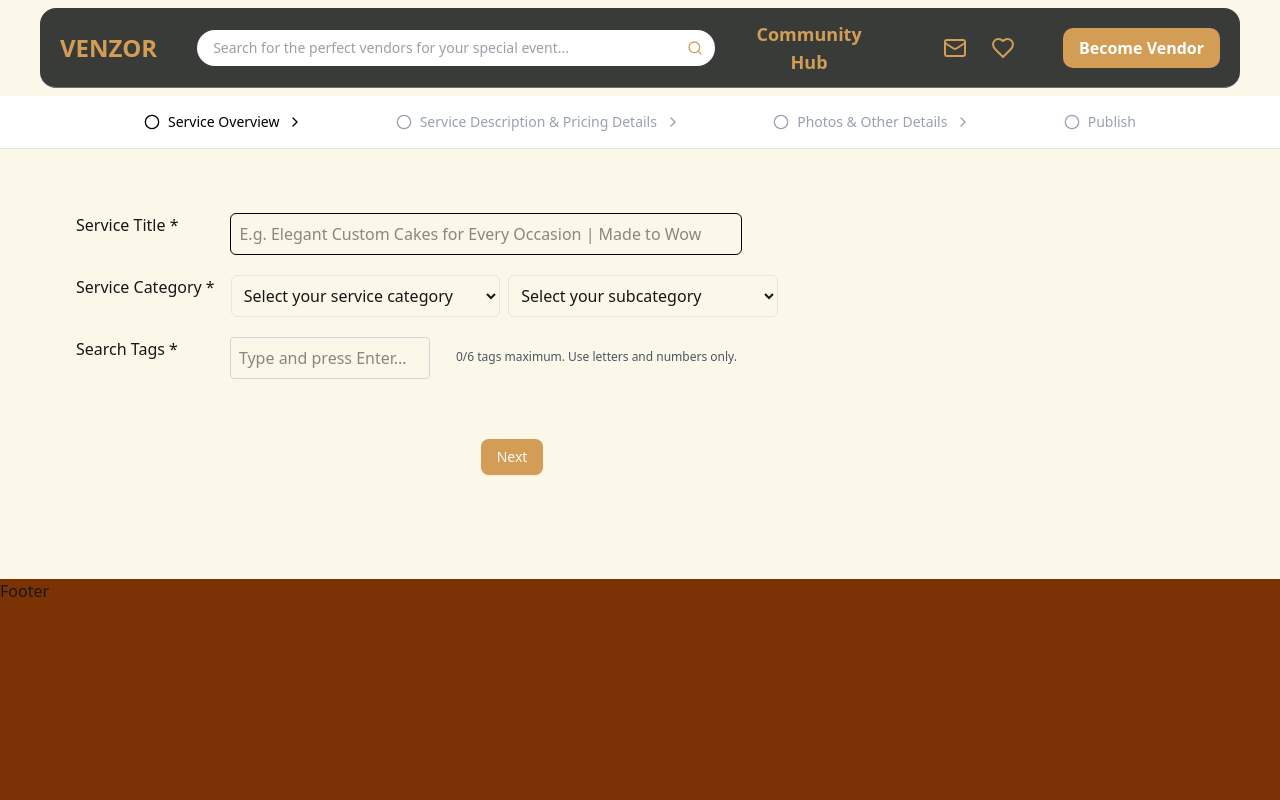
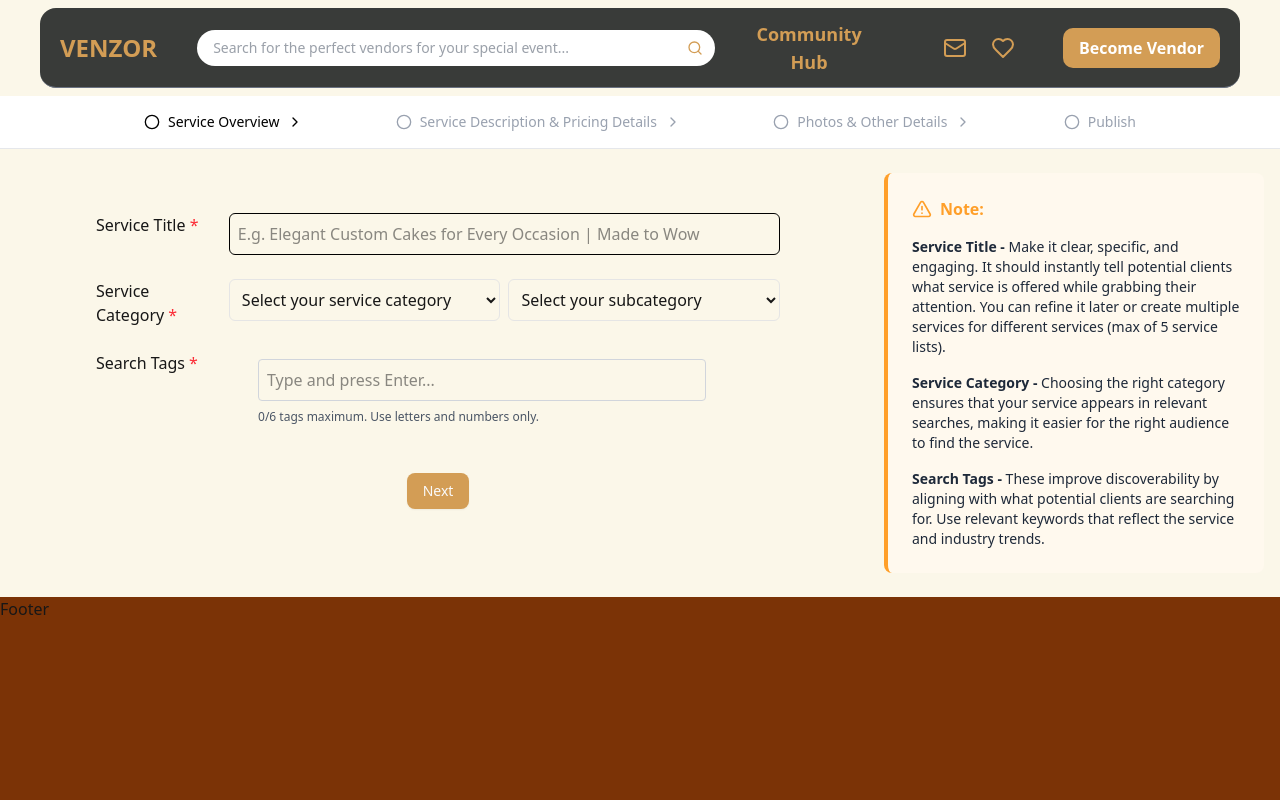
Before and after one commit to SN021/E-Marketplace-for-Event-Industry-Frontend, a Next.js app: page /dashboard/create-service in a window 1280 px wide. Shown: the top 800 px of the page. Built offline with nearby package versions, Linux system fonts and the light colour scheme.

Commit message:
create vendor without css corrections

```diff
--- a/app/dashboard/create-service/page.tsx
+++ b/app/dashboard/create-service/page.tsx
@@ -8,6 +8,7 @@ import {
   CheckCircle,
   ChevronRight,
   Circle,
+  TriangleAlert,
   X,
 } from "lucide-react";
 import clsx from "clsx";
@@ -17,7 +18,6 @@ import {
 } from "@/validation-schemas/create-service-form-schemas";
 import { Button } from "@/components/ui/button";
 import Select from "react-select";
-
 
 const steps = [
   { label: "Service Overview" },
@@ -456,27 +456,40 @@ export default function CreateServicePage() {
       </nav>
 
       {/* Form Content step 01 */}
-      <div className="max-w-5xl px-4 py-6 ">
+      <div className="max-w-full px-4 py-6 ">
         <form onSubmit={handleSubmit(onSubmit)}>
           {currentStep === 0 && (
-            <div className="flex-col flex box px-15 py-10 gap-5">
-              <div className=" flex gap-13">
-                <label htmlFor="service-title"> Service Title *</label>
+            <div className="flex flex-row gap-6 ">
+              <div className="flex-1 space-y-6 px-20 py-10">
+                <div className="flex flex-col md:flex-row items-start gap-3">
+                  <label
+                    htmlFor="service-title"
+                    className="md:w-[150px] font-medium"
+                  >
+                    Service Title <span className="text-red-500">*</span>
+                  </label>
+                  <div className="w-full">
                     <input
                       type="text"
                       {...register("s_title")}
                       aria-invalid={!!errors.s_title}
                       placeholder="E.g. Elegant Custom Cakes for Every Occasion | Made to Wow"
-                  className=" p-2 border border-black rounded-sm w-[512px] "
+                      className="p-2 border border-black rounded-sm w-full"
                     />
                     {errors.s_title && (
                       <p className="error-msg">{errors.s_title.message}</p>
                     )}
                   </div>
+                </div>
 
-              <div className=" flex gap-4">
-                <label htmlFor="service-category">Service Category *</label>
-                <div className="flex gap-2">
+                <div className="flex flex-col md:flex-row items-start gap-3">
+                  <label
+                    htmlFor="service-category"
+                    className="md:w-[150px] font-medium"
+                  >
+                    Service Category <span className="text-red-500">*</span>
+                  </label>
+                  <div className="flex flex-col md:flex-row gap-2 w-full">
                     <select
                       {...register("s_category")}
                       aria-invalid={!!errors.s_category}
@@ -492,9 +505,6 @@ export default function CreateServicePage() {
                         </option>
                       ))}
                     </select>
-                  {errors.s_category && (
-                    <p className="error-msg">{errors.s_category.message}</p>
-                  )}
 
                     <select
                       {...register("s_subcategory")}
@@ -511,20 +521,30 @@ export default function CreateServicePage() {
                         </option>
                       ))}
                     </select>
-                  {errors.s_subcategory && (
-                    <p className="error-msg">{errors.s_subcategory.message}</p>
+                  </div>
+                </div>
+                {(errors.s_category || errors.s_subcategory) && (
+                  <div className="error-msg">
+                    {errors.s_category?.message && (
+                      <p>{errors.s_category.message}</p>
+                    )}
+                    {errors.s_subcategory?.message && (
+                      <p>{errors.s_subcategory.message}</p>
                     )}
                   </div>
-              </div>
+                )}
 
-              <div className="flex  gap-6.5 ">
-                <label>Search Tags *</label>
-
-                <div className="flex flex-wrap gap-2 ">
-                  {(watch("s_tags") || []).map((tag: string, index: number) => (
+                <div className="flex flex-col md:flex-row items-start gap-3">
+                  <label className="md:w-[150px] font-medium">
+                    Search Tags <span className="text-red-500">*</span>
+                  </label>
+                  <div className="flex-1 space-y-2">
+                    <div className="flex flex-wrap gap-2">
+                      {(watch("s_tags") || []).map(
+                        (tag: string, index: number) => (
                           <span
                             key={index}
-                      className="flex items-center gap-1 px-2 py-1 bg-primary rounded-xl text-sm"
+                            className="flex items-center gap-1 px-2 py-1 bg-primary text-white rounded-xl text-sm"
                           >
                             {tag}
                             <button
@@ -534,12 +554,13 @@ export default function CreateServicePage() {
                                 updated.splice(index, 1);
                                 setValue("s_tags", updated);
                               }}
-                        className="text-gray-600 hover:text-black"
+                              className="text-white hover:text-black"
                             >
                               <X className="w-3 h-3" />
                             </button>
                           </span>
-                  ))}
+                        )
+                      )}
                     </div>
 
                     <input
@@ -562,62 +583,110 @@ export default function CreateServicePage() {
                         }
                       }}
                       placeholder="Type and press Enter..."
-                  className="border border-gray-300 rounded p-2 w-50"
+                      className="border border-gray-300 rounded p-2 w-full max-w-md"
                     />
-
-                <p className="text-xs text-gray-600 mt-3">
-                  {watch("s_tags")?.length || 0}/6 tags maximum. Use letters and
-                  numbers only.
+                    <p className="text-xs text-gray-600">
+                      {watch("s_tags")?.length || 0}/6 tags maximum. Use letters
+                      and numbers only.
                     </p>
-
                     {errors.s_tags && (
-                  <p className="error-msg">{errors.s_tags.message as string}</p>
+                      <p className="error-msg">
+                        {errors.s_tags.message as string}
+                      </p>
                     )}
                   </div>
+                </div>
 
-              <div className="flex gap-3 items-center justify-center py-10 px-4">
+                <div className="flex items-center justify-center py-6">
                   <Button onClick={() => setCurrentStep(1)}>Next</Button>
+                </div>
+              </div>
+
+              <div className=" w-full md:w-[380px] bg-[#FFF9EE] border-l-4 border-[#FF9F29] p-6 rounded-md text-sm text-gray-800 space-y-4">
+                <div className="flex items-center gap-2 text-[#FF9F29] font-semibold text-base">
+                  <TriangleAlert className="w-5 h-5" />
+                  Note:
+                </div>
+
+                <div>
+                  <span className="font-semibold">Service Title - </span>
+                  Make it clear, specific, and engaging. It should instantly
+                  tell potential clients what service is offered while grabbing
+                  their attention. You can refine it later or create multiple
+                  services for different services (max of 5 service lists).
+                </div>
+
+                <div>
+                  <span className="font-semibold">Service Category - </span>
+                  Choosing the right category ensures that your service appears
+                  in relevant searches, making it easier for the right audience
+                  to find the service.
+                </div>
+
+                <div>
+                  <span className="font-semibold">Search Tags - </span>
+                  These improve discoverability by aligning with what potential
+                  clients are searching for. Use relevant keywords that reflect
+                  the service and industry trends.
+                </div>
               </div>
             </div>
           )}
 
           {/* Form Content step 02 */}
           {currentStep === 1 && (
-            <div className="flex-col flex box px-15 py-10 gap-5">
-              <div className=" flex gap-15">
-                <label htmlFor="service-description">
-                  Service Description *
+            <div className="flex flex-col md:flex-row gap-6 w-full">
+              <div className="flex-1 space-y-6 px-20 py-10">
+                <div className="flex flex-col md:flex-row gap-3">
+                  <label
+                    htmlFor="service-description"
+                    className="md:w-[200px] font-medium"
+                  >
+                    Service Description <span className="text-red-500">*</span>{" "}
                   </label>
+                  <div className="w-full">
                     <textarea
                       {...register("fullDescription")}
                       aria-invalid={!!errors.fullDescription}
                       placeholder="Enter a full description about the vendor and what he does..."
-                  className=" h-30 p-2 border border-black rounded-sm w-[512px] "
+                      className="min-h-[120px] p-2 border border-black rounded-sm w-full"
                     ></textarea>
                     {errors.fullDescription && (
-                  <p className="error-msg">{errors.fullDescription.message}</p>
+                      <p className="error-msg">
+                        {errors.fullDescription.message}
+                      </p>
                     )}
                   </div>
-
-              <div className=" flex gap-15">
-                <label htmlFor="base-price">Starting Price (LKR) *</label>
+                </div>
+                <div className="flex flex-col md:flex-row gap-3">
+                  <label
+                    htmlFor="base-price"
+                    className="md:w-[200px] font-medium"
+                  >
+                    Starting Price (LKR) <span className="text-red-500">*</span>
+                  </label>
+                  <div className="w-full">
                     <input
                       type="number"
                       {...register("basePrice", { valueAsNumber: true })}
                       aria-invalid={!!errors.basePrice}
                       placeholder="E.g. 5000.00"
-                  className="w-[300px] border rounded p-2"
+                      className="w-full max-w-md border rounded p-2"
                     />
                     {errors.basePrice && (
                       <p className="error-msg">{errors.basePrice.message}</p>
                     )}
                   </div>
-
-              <div className="flex gap-9">
-                <label htmlFor="base-price-features">
-                  Starting Price Features *
+                </div>
+                <div className="flex flex-col md:flex-row gap-3">
+                  <label
+                    htmlFor="base-price-features"
+                    className="md:w-[200px] font-medium"
+                  >
+                    Starting Price Features{" "}
+                    <span className="text-red-500">*</span>
                   </label>
-                <div className="flex flex-col gap-4">
+                  <div className="w-full flex flex-col gap-4">
                     {[0, 1, 2, 3].map((index) => (
                       <div key={index} className="flex flex-col">
                         <input
@@ -626,7 +695,7 @@ export default function CreateServicePage() {
                             index < 2 ? " (required)" : " (optional)"
                           }`}
                           {...register(`basePriceFeatures.${index}` as const)}
-                        className="border rounded-sm p-2 w-[512px]"
+                          className="border rounded-sm p-2 w-full"
                         />
                         {errors.basePriceFeatures &&
                           Array.isArray(errors.basePriceFeatures) &&
@@ -646,17 +715,21 @@ export default function CreateServicePage() {
                       )}
                   </div>
                 </div>
-
-              <div className=" flex gap-24">
-                <label htmlFor="cancellation-refund-policy">
-                  Cancellation & <br /> Refund Policy *
+                <div className="flex flex-col md:flex-row gap-3">
+                  <label
+                    htmlFor="cancellation-refund-policy"
+                    className="md:w-[200px] font-medium"
+                  >
+                    Cancellation & Refund Policy{" "}
+                    <span className="text-red-500">*</span>
                   </label>
+                  <div className="w-full">
                     <input
                       type="text"
                       {...register("cancellationPolicy")}
                       aria-invalid={!!errors.cancellationPolicy}
                       placeholder="Type here..."
-                  className=" p-2 border border-black rounded-sm w-[512px] "
+                      className="p-2 border border-black rounded-sm w-full"
                     />
                     {errors.cancellationPolicy && (
                       <p className="error-msg">
@@ -664,20 +737,66 @@ export default function CreateServicePage() {
                       </p>
                     )}
                   </div>
-
+                </div>
                 <div className="flex gap-3 items-center justify-center py-10 px-4">
                   <Button onClick={() => setCurrentStep(0)}>Back</Button>
                   <Button onClick={() => setCurrentStep(2)}>Next</Button>
+                </div>
+              </div>
+              <div className="w-full md:w-[380px] bg-[#FFF9EE] border-l-4 border-[#FF9F29] p-6 rounded-md text-sm text-gray-800 space-y-4">
+                <div className="flex items-center gap-2 text-[#FF9F29] font-semibold text-base">
+                  <TriangleAlert className="w-5 h-5" />
+                  Note:
+                </div>
+
+                <div>
+                  <span className="font-semibold">Service Description - </span>
+                  Provide a clear, engaging overview of what your service
+                  includes. Highlight your process, experience, and what makes
+                  your offering unique. Mention any specialties, guarantees, or
+                  event types you cater to (e.g., weddings, corporate, etc.).
+                  Note if you personalize for specific event types like weddings
+                  or corporate events. Keep it client-focused and informative
+                </div>
+
+                <div>
+                  <span className="font-semibold">Starting Price - </span>
+                  Enter the base price with clarity. Avoid using low prices just
+                  to get clicks, it reduces trust. Be realistic and fair.
+                </div>
+
+                <div>
+                  <span className="font-semibold">
+                    Starting Price Features -{" "}
+                  </span>
+                  List 2-4 key features that are included in the starting price.
+                  Make the first two meaningful and specific.
+                </div>
+
+                <div>
+                  <span className="font-semibold">
+                    Cancellation & Refund Policy -{" "}
+                  </span>
+                  Be transparent about deposits, refund conditions, and whether
+                  cancellations are accepted. Builds client trust.
+                </div>
               </div>
             </div>
           )}
 
           {/* Form Content step 03 */}
           {currentStep === 2 && (
-            <div className="flex-col flex box px-15 py-10 gap-5">
-              <div className="flex gap-15">
-                <label htmlFor="photo-gallery">Photo Gallery *</label>
-                <div className="grid grid-cols-2 sm:grid-cols-4 gap-6">
+            <div className="flex flex-col md:flex-row gap-6 w-full">
+              <div className="flex-1 space-y-6 px-4 py-6">
+                <div className="flex flex-col md:flex-row gap-3">
+                  <label
+                    htmlFor="photo-gallery"
+                    className="md:w-[200px] font-medium"
+                  >
+                    Photo Gallery <span className="text-red-500">*</span>
+                  </label>
+                  <div className="w-full">
+                    <div className="grid grid-cols-2 sm:grid-cols-4 gap-4">
                       {[0, 1, 2, 3].map((index) => (
                         <div key={index} className="flex flex-col items-center">
                           <label
@@ -691,11 +810,9 @@ export default function CreateServicePage() {
                                 className="w-full h-full object-cover rounded"
                               />
                             ) : (
-                          <>
                               <span className="text-sm font-medium text-primary">
                                 Choose Image
                               </span>
-                          </>
                             )}
                           </label>
                           <input
@@ -708,23 +825,34 @@ export default function CreateServicePage() {
                               const files = [...(photoGallery || [])];
                               if (e.target.files?.[0]) {
                                 files[index] = e.target.files[0];
-                            setValue("photoGallery", files.filter(Boolean), {
+                                setValue(
+                                  "photoGallery",
+                                  files.filter(Boolean),
+                                  {
                                     shouldValidate: true,
-                            });
+                                  }
+                                );
                               }
                             }}
                           />
                         </div>
                       ))}
                     </div>
-                {errors.photoGallery &&
-                  typeof errors.photoGallery.message === "string" && (
-                    <p className="error-msg">{errors.photoGallery.message}</p>
+                    {errors.photoGallery?.message && (
+                      <p className="error-msg mt-2">
+                        {errors.photoGallery.message}
+                      </p>
                     )}
                   </div>
-
-              <div className=" flex gap-24">
-                <label htmlFor="serviceable-areas">Serviceable Areas *</label>
+                </div>
+                <div className="flex flex-col md:flex-row gap-3">
+                  <label
+                    htmlFor="serviceable-areas"
+                    className="md:w-[200px] font-medium"
+                  >
+                    Serviceable Areas <span className="text-red-500">*</span>
+                  </label>
+                  <div className="w-full">
                     <Select
                       isMulti
                       options={locationOptions}
@@ -737,45 +865,90 @@ export default function CreateServicePage() {
                       placeholder="Select areas that you can service"
                     />
                     {errors.serviceableAreas && (
-                  <p className="error-msg">
+                      <p className="error-msg mt-1">
                         {errors.serviceableAreas.message?.toString()}
                       </p>
                     )}
                   </div>
-
-              <div className=" flex gap-4">
-                <label htmlFor="notice-lead-period">Notice/Lead Period *</label>
+                </div>
+                <div className="flex flex-col md:flex-row gap-3">
+                  <label
+                    htmlFor="notice-lead-period"
+                    className="md:w-[200px] font-medium"
+                  >
+                    Notice/Lead Period <span className="text-red-500">*</span>
+                  </label>
+                  <div className="w-full">
                     <input
                       type="text"
                       {...register("noticePeriod")}
                       aria-invalid={!!errors.noticePeriod}
                       placeholder="E.g. 2 weeks notice"
-                  className=" p-2 border border-black rounded-sm w-[512px] "
+                      className="p-2 border border-black rounded-sm w-full"
                     />
                     {errors.noticePeriod && (
-                  <p className="error-msg">{errors.noticePeriod.message}</p>
+                      <p className="error-msg mt-1">
+                        {errors.noticePeriod.message}
+                      </p>
                     )}
                   </div>
-
-              <div className=" flex gap-10">
-                <label htmlFor="other-details">
-                  Any Other Details <br /> (Optional)
+                </div>
+                <div className="flex flex-col md:flex-row gap-3">
+                  <label
+                    htmlFor="other-details"
+                    className="md:w-[200px] font-medium"
+                  >
+                    Any Other Details{" "}
+                    <span className="text-gray-500">(Optional)</span>
                   </label>
+                  <div className="w-full">
                     <input
                       type="text"
                       {...register("otherDetails")}
                       aria-invalid={!!errors.otherDetails}
                       placeholder="Type here..."
-                  className=" p-2 border border-black rounded-sm w-[512px] "
+                      className="p-2 border border-black rounded-sm w-full"
                     />
                     {errors.otherDetails && (
-                  <p className="error-msg">{errors.otherDetails.message}</p>
+                      <p className="error-msg mt-1">
+                        {errors.otherDetails.message}
+                      </p>
                     )}
                   </div>
-
-              <div className="flex gap-3 items-center justify-center py-10 px-4">
+                </div>
+                <div className="flex gap-3 items-center justify-center py-8">
                   <Button onClick={() => setCurrentStep(1)}>Back</Button>
                   <Button onClick={() => setCurrentStep(3)}>Next</Button>
+                </div>
+              </div>
+              <div className="w-full md:w-[380px] bg-[#FFF9EE] border-l-4 border-[#FF9F29] p-6 rounded-md text-sm text-gray-800 space-y-4">
+                <div className="flex items-center gap-2 text-[#FF9F29] font-semibold text-base">
+                  <TriangleAlert className="w-5 h-5" />
+                  Note:
+                </div>
+
+                <div>
+                  <span className="font-semibold">Photo Gallery - </span>
+                  Upload 1 to 4 high-quality images that best represent your
+                  service. Use clear, well-lit visuals.
+                </div>
+
+                <div>
+                  <span className="font-semibold">Serviceable Areas - </span>
+                  Select the cities or regions you serve. Helps clients quickly
+                  see your availability in their area.
+                </div>
+
+                <div>
+                  <span className="font-semibold">Notice/Lead Period - </span>
+                  Set how much advance time you require for bookings. It ensures good planning for both sides.
+                </div>
+
+                <div>
+                  <span className="font-semibold">Any Other Details - </span>
+                  Mention special terms, travel fees, weekend availability, or
+                  anything else clients should know. Keep it clear and relevant.
+                </div>
               </div>
             </div>
           )}
@@ -783,16 +956,11 @@ export default function CreateServicePage() {
           {/* Form Content step 04 */}
           {currentStep === 3 && (
             <div>
-              <h2 className="text-lg font-semibold mb-4">Step 4: Publish</h2>
-              {/* Your fields here */}
+              <h2 className="text-lg font-semibold mb-4">Your Done Publish!</h2>
 
               <div className="flex gap-3 items-center justify-center py-10 px-4">
-                <Button onClick={() => setCurrentStep(2)}>
-                  Back
-                </Button>
-                <Button  type="submit">
-                  Submit
-                </Button>
+                <Button onClick={() => setCurrentStep(2)}>Back</Button>
+                <Button type="submit">Submit</Button>
               </div>
             </div>
           )}
--- a/app/dashboard/create-vendor/page.tsx
+++ b/app/dashboard/create-vendor/page.tsx
@@ -225,7 +225,7 @@ const page = () => {
                           className={inputStyle}
                         />
                         <label htmlFor="email" className={inputLabelStyle}>
-                          Enter e-mail *
+                          Enter e-mail address*
                         </label>
                         {errors.email && (
                           <p className="error-msg">{errors.email.message}</p>
```
Lines whose indentation alone changed are shown as unchanged.
